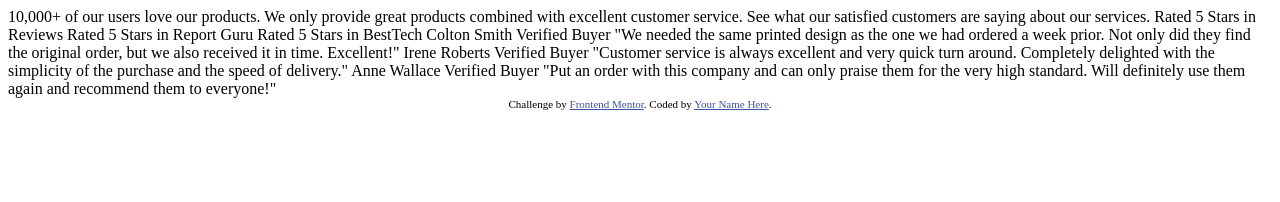
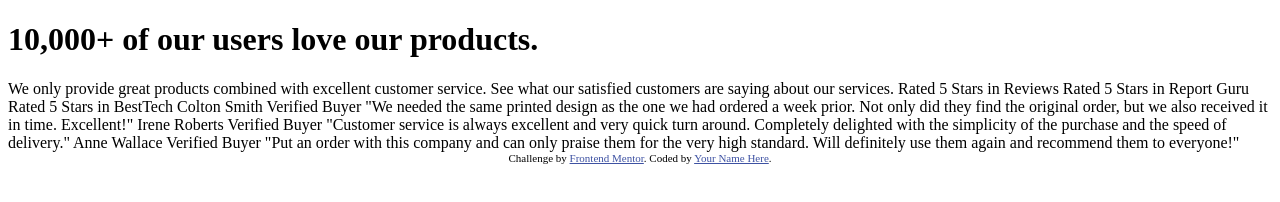
Before and after one commit to FrankGrillo1991/social-proof-section-master, a plain HTML site: page social-proof-section-master/index.html in a window 1280 px wide. Drawn offline with Linux system fonts and the light colour scheme.

Commit message:
Update index.html

```diff
--- a/social-proof-section-master/index.html
+++ b/social-proof-section-master/index.html
@@ -11,7 +11,7 @@
       sizes="32x32"
       href="./images/favicon-32x32.png"
     />
-
+<link rel="stylesheet" href="css/styles.css">
     <title>Frontend Mentor | Social proof section</title>
 
     <!-- Feel free to remove these styles or customise in your own stylesheet 👍 -->
@@ -26,7 +26,7 @@
     </style>
   </head>
   <body>
-    10,000+ of our users love our products.
+    <h1>10,000+ of our users love our products.</h1>
 
     We only provide great products combined with excellent customer service.
     See what our satisfied customers are saying about our services.
```
